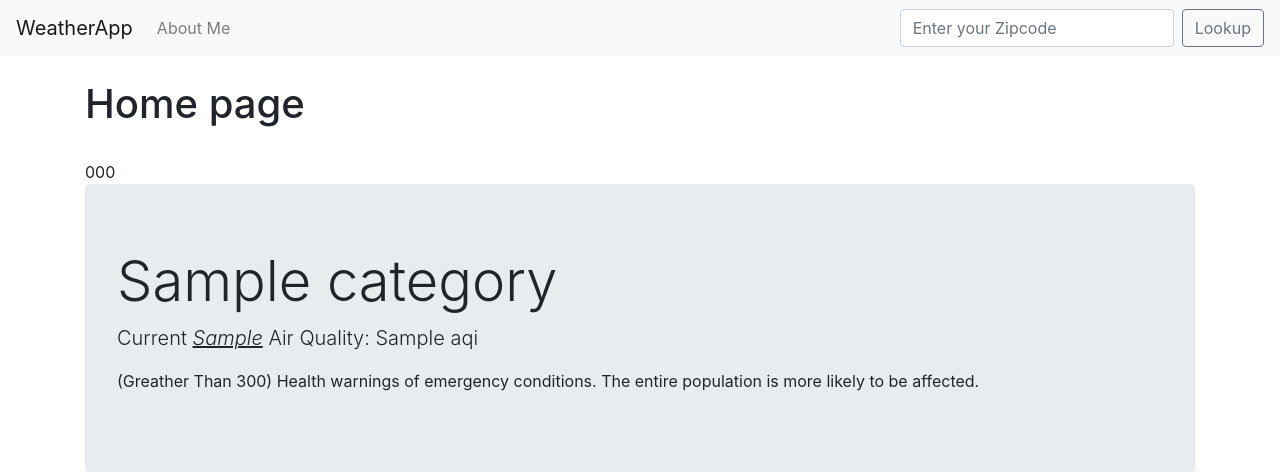
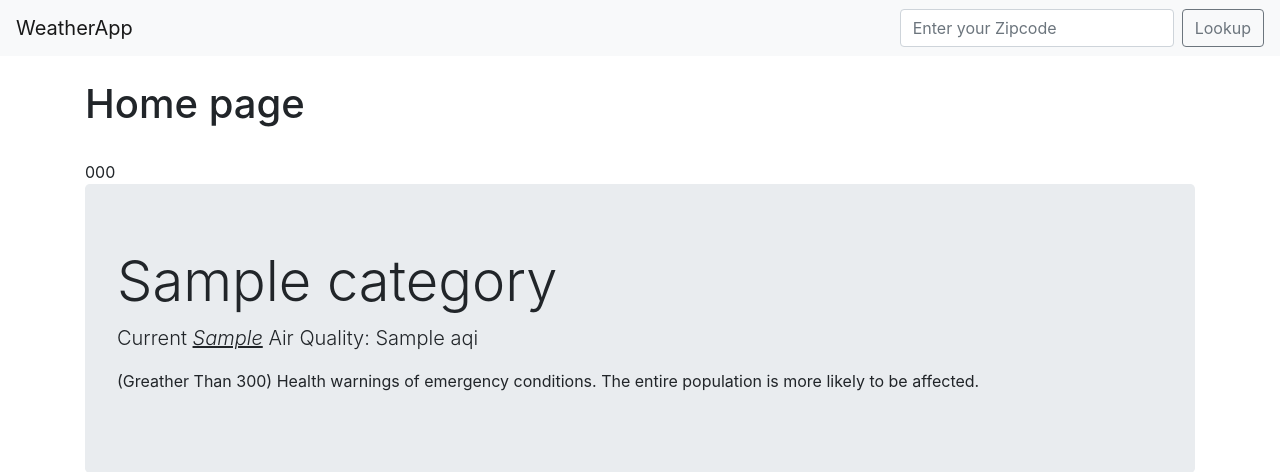
Before and after one commit to amroakmal/weatherApp, a Django app: template weatherLookup/templates/home.html in a window 1280 px wide. Shown: the top 472 px of the page. Run offline with Django 3.2, Linux system fonts and the light colour scheme; the template is opened without the code that fills it: most values are stand-ins (such as "Sample title", 1, 10 or a date in 2020); some libraries are stand-ins or nearby versions.

Commit message:
Edit styles.

```diff
--- a/weatherLookup/templates/base.html
+++ b/weatherLookup/templates/base.html
@@ -26,9 +26,6 @@
         </button>
         <div class="collapse navbar-collapse" id="navbarSupportedContent">
           <ul class="navbar-nav mr-auto">
-            <li class="nav-item">
-              <a class="nav-link" href="{% url 'about' %}">About Me</a>
-            </li>
           </ul>
           <form class="form-inline my-2 my-lg-0" action="{% url 'home' %}" method="POST">
             {% csrf_token %}
```
